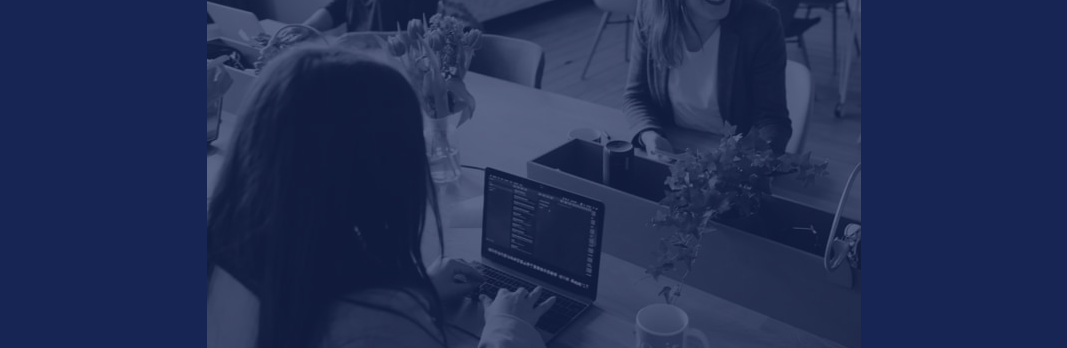
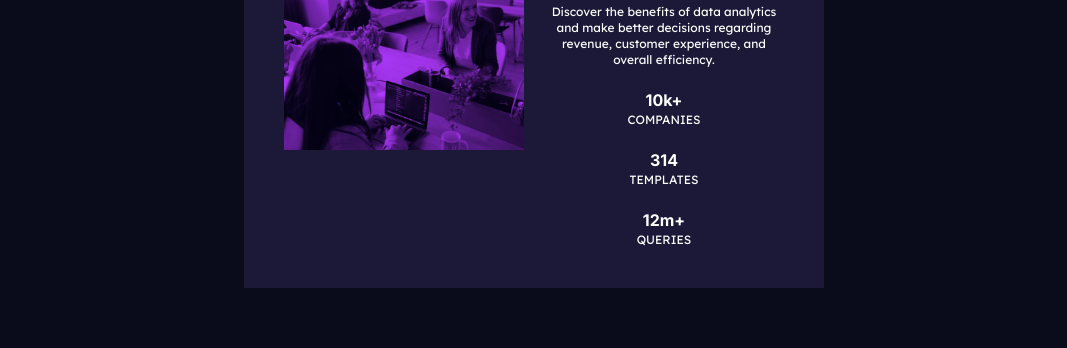
Before and after one commit to Matode20/stats-card, a plain HTML site: page index.html in a window 1280 px wide. Shown: the part 204-552 px from the top of the page, without its empty margins (106-1173 px from the left). Drawn offline with nearby package versions, Linux system fonts and the light colour scheme.

Commit message:
final version on the stats card

```diff
--- a/index.html
+++ b/index.html
@@ -32,40 +32,56 @@
     />
     <link rel="stylesheet" href="./index.css" />
   </head>
-  <body class="flex flex-col bg-blue-950 m-10">
-    <main class="flex flex-col items-center m-10 ">
-      <div class="bg-purple-600 opacity-30 bg-blend-overlay">
-        <img src="images/image-header-mobile.jpg" alt="" />
+  <body
+    class="flex flex-col md:flex-row h-100% w-50% justify-center items-center bg-[#0A0C1B]"
+  >
+    <main class="flex flex-col md:flex-row items-center py-10 px-5">
+      <div
+        class="bg-[#1C1938] flex flex-col md:flex-row justify-center items-center gap-5 py-10 px-10"
+      >
+        <div class="bg-gradient-to-t from-purple-900 to-purple-900 relative">
+          <img
+            src="images/image-header-mobile.jpg"
+            alt=""
+            class="w-60 mix-blend-overlay"
+          />
         </div>
 
-      <div class="flex flex-col items-center justify-center">
-        <h2 class="inter-bold text-4xl text-white">
+        <div class="flex flex-col items-center justify-center w-60 gap-5">
+          <h2 class="inter-bold text-3xl text-white text-center">
             Get<span class="text-purple-900"> insights </span> that help your
             business grow.
           </h2>
-        <p class="lexend-deca-normal text-white">
+          <p class="lexend-deca-normal text-xs text-white text-center">
             Discover the benefits of data analytics and make better decisions
             regarding revenue, customer experience, and overall efficiency.
           </p>
-        <div class="flex flex-col text-white">
+          <div class="flex flex-col text-center text-white gap-5">
             <p class="flex flex-col inter-bold">
-            10k+<span class="inter-normal">companies</span>
+              10k+<span class="lexend-deca-normal text-xs uppercase"
+                >companies</span
+              >
             </p>
             <p class="flex flex-col inter-bold">
-            314<span class="inter-normal">templates</span>
+              314<span class="lexend-deca-normal text-xs uppercase"
+                >templates</span
+              >
             </p>
             <p class="flex flex-col justify-center inter-bold">
-            12m+<span class="inter-normal">queries</span>
+              12m+<span class="lexend-deca-normal text-xs uppercase"
+                >queries</span
+              >
             </p>
+          </div>
         </div>
       </div>
     </main>
 
-    <div class="attribution">
+    <!-- <div class="attribution">
       Challenge by
       <a href="https://www.frontendmentor.io?ref=challenge" target="_blank"
         >Frontend Mentor</a
       >. Coded by <a href="#">Your Name Here</a>.
-    </div>
+    </div> -->
   </body>
 </html>
```
Lines whose indentation alone changed are shown as unchanged.
